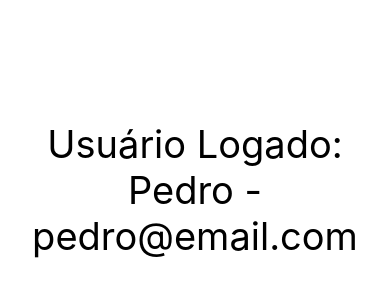
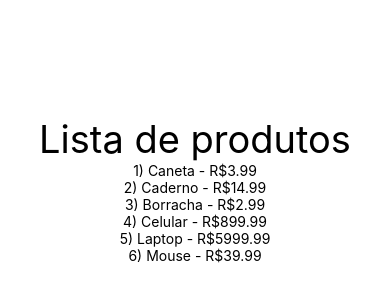
Before and after one commit to codedemonbr/exercicios-fundamentos-react-native, a React Native app: screen / in a window 390 px wide. Shown: the part 232-532 px from the top of the page. Built offline with nearby package versions, Linux system fonts and the light colour scheme.

Commit message:
Renderização de Listas

```diff
--- a/App.js
+++ b/App.js
@@ -2,19 +2,12 @@ import { StatusBar } from 'expo-status-bar';
 import React from 'react';
 import { StyleSheet, Text, SafeAreaView } from 'react-native';
 
-import UsuarioLogado from './src/components/UsuarioLogado';
+import ListaProdutos from './src/components/produtos/ListaProdutos';
 
 export default function App() {
     return (
         <SafeAreaView style={styles.container}>
-            <UsuarioLogado
-                usuario={{ nome: 'Pedro', email: 'pedro@email.com' }}
-            ></UsuarioLogado>
-            <UsuarioLogado usuario={{ nome: 'Arthur' }}></UsuarioLogado>
-            <UsuarioLogado usuario={{ email: 'bob@email.com' }}></UsuarioLogado>
-            <UsuarioLogado usuario={null}></UsuarioLogado>
-            <UsuarioLogado usuario={{}}></UsuarioLogado>
-
+            <ListaProdutos></ListaProdutos>
             <StatusBar style="auto" />
         </SafeAreaView>
     );
--- /dev/null
+++ b/src/components/produtos/ListaProdutos.js
@@ -0,0 +1,25 @@
+import React from 'react';
+import { Text } from 'react-native';
+import Estilo from '../estilo';
+
+import produtos from './produtos';
+
+export default (props) => {
+    function obterLista() {
+        return produtos.map((produto) => {
+            return (
+                <Text key={produto.id}>
+                    {produto.id}) {produto.nome} - R${produto.preco}
+                </Text>
+            );
+        });
+    }
+
+    return (
+        <>
+            <Text style={Estilo.txtG}>Lista de produtos</Text>
+
+            {obterLista()}
+        </>
+    );
+};
--- /dev/null
+++ b/src/components/produtos/produtos.js
@@ -0,0 +1,8 @@
+export default [
+    { id: 1, nome: 'Caneta', preco: 3.99 },
+    { id: 2, nome: 'Caderno', preco: 14.99 },
+    { id: 3, nome: 'Borracha', preco: 2.99 },
+    { id: 4, nome: 'Celular', preco: 899.99 },
+    { id: 5, nome: 'Laptop', preco: 5999.99 },
+    { id: 6, nome: 'Mouse', preco: 39.99 },
+];
```
